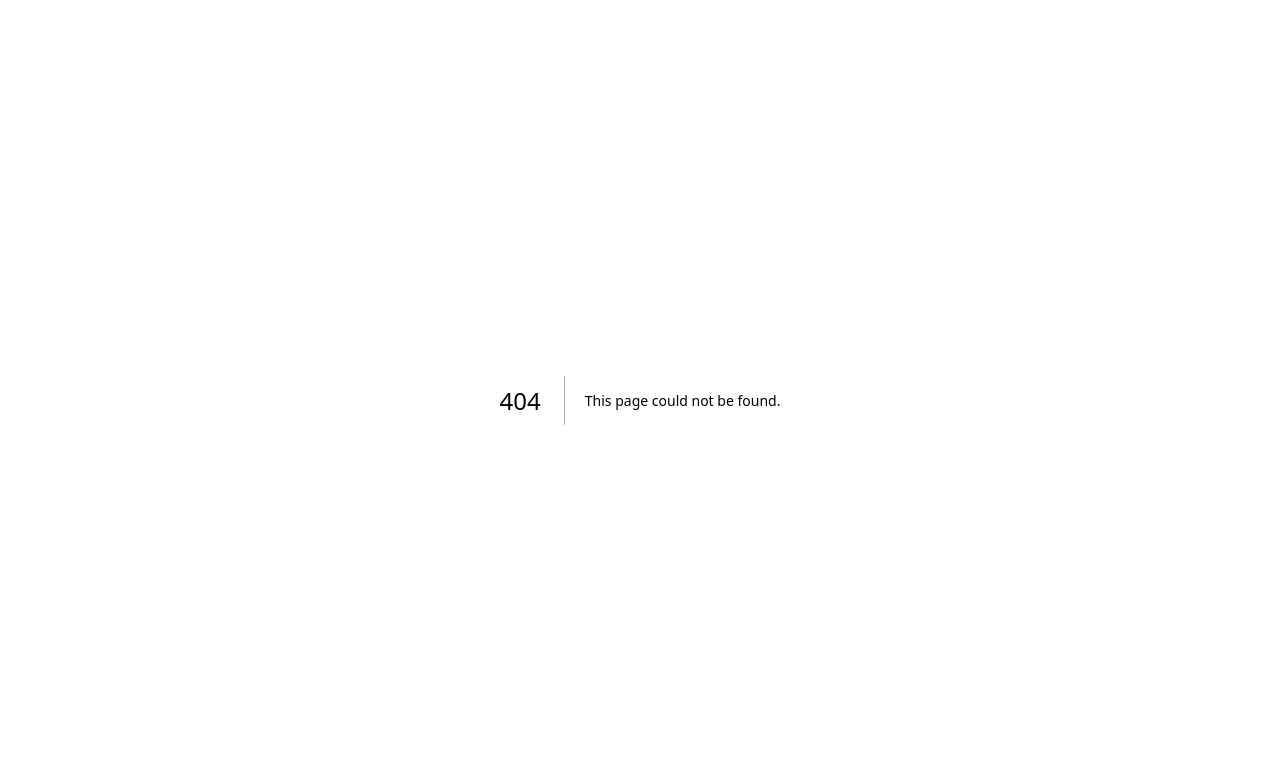
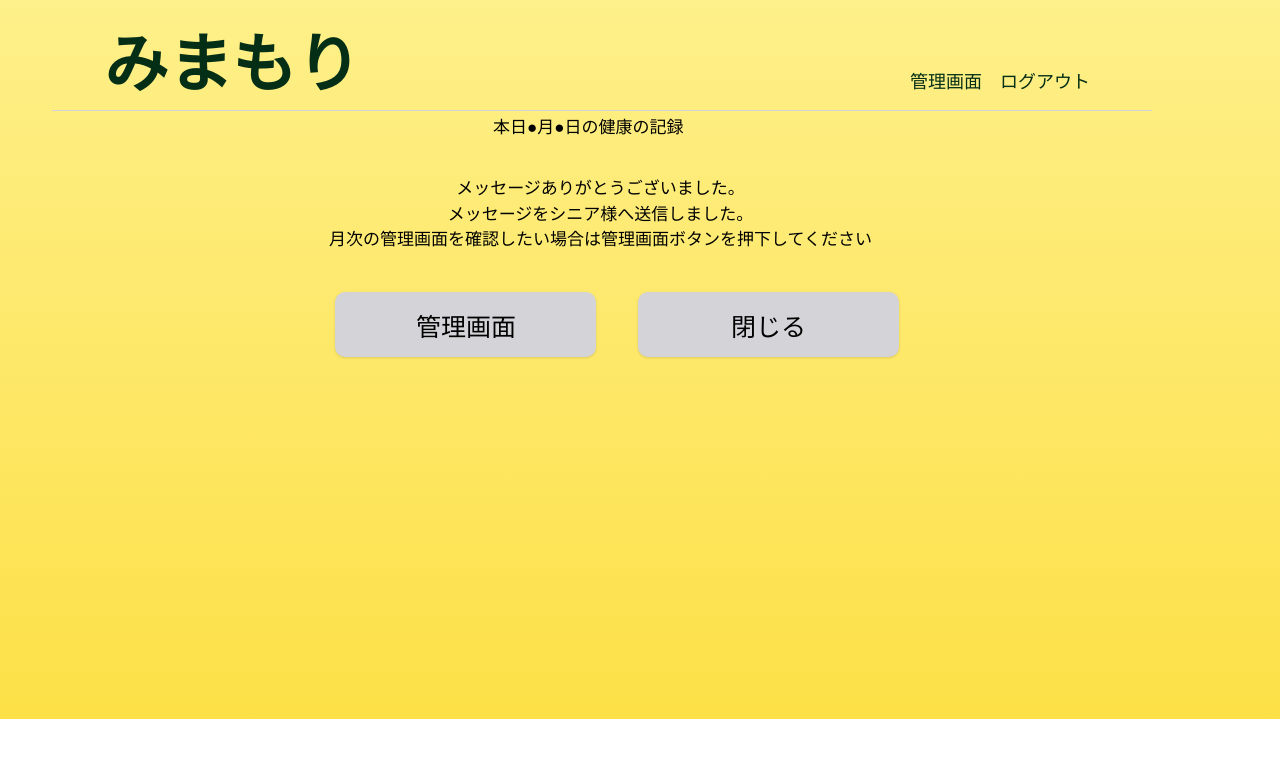
Before and after one commit to ms-engineer-bc-4b/mimamori, a Next.js app in the folder App/app/next/: page /user/user_daily_report_done in a window 1280 px wide. Before the commit this address had no page. Shown: the top 758 px of the page. Built offline with nearby package versions, Linux system fonts and the light colour scheme.

Commit message:
ユーザー側のページ作成
シニアからコピーして作成

```diff
--- /dev/null
+++ b/App/app/next/src/app/user/user_daily_report_cfm/page.tsx
@@ -0,0 +1,65 @@
+import Link from 'next/link';
+// import { getAllTodos } from "@/api";
+// import AddTask from "./components/AddTask";
+// import DailyReport from "./components/TodoList";
+import SeniorReportCmf from '@/app/senior/senior_daily_report_cfm/page';
+
+// シンプルなヘッダーコンポーネント
+const Header = () => {
+  return (
+    <header className="text-center h-[160px] p-2 left-0 top-0 bg-gradient-to-b from-yellow-200 to-yellow-300">
+    {/* ここにヘッダーのコンテンツを追加 */}
+
+    <div className="w-[1400px] h-[703px] relative">
+      <div className="left-[96px] top-[8px] absolute text-green-950 text-[64px] font-bold font-['Zen Maru Gothic']">
+        みまもり
+      </div>
+      <div className="left-[902px] top-[60px] absolute text-green-950 text-lg font-normal font-['Inter']">
+      <Link href="/senior/senior_home">
+        管理画面
+      </Link>
+      </div>
+      <div className="left-[992px] top-[60px] absolute text-green-950 text-lg font-normal font-['Inter']">
+      <Link href="/senior/senior_login">
+        ログアウト
+      </Link>
+      </div>
+      <div className="w-[1100px] h-px left-[44px] top-[102px] absolute bg-zinc-300 rounded-[5px]"></div>
+    </div>
+
+  </header>
+  );
+};
+
+export default function UserReportCmf() {
+  return (
+    <div className="flex flex-col min-h-screen">
+
+      {/* メインコンテンツ */}
+      <main>
+        <SeniorReportCmf/>
+        {/* 上記読み込むときの方法 要確認*/}
+
+              {/* メッセージ入力フォーム */}
+              <input className="input is-large w-[381.82px] h-[52.48px] left-[117.18px] top-0 absolute bg-white border border-black">
+              </input>
+
+              {/* 送信ボタンとその設定 */}
+              <div className="w-[261px] h-[65px] left-[674px] top-[1344px]
+                absolute bg-zinc-300 rounded-[10px] shadow">
+              </div>
+                                  <input className="input is-large w-[381.82px] h-[52.48px] left-[117.18px] top-0 absolute bg-white border border-black">
+                    </input>
+              <div className="left-[780px] top-[1362px]
+                absolute text-black text-[25px] font-normal font-['Inter']">
+                <Link href="/user/user_daily_report_done">
+                メッセージの送信
+                </Link>
+              </div>
+
+      </main>
+
+      {/* フッターの呼び出し */}
+    </div>
+  );
+}
--- /dev/null
+++ b/App/app/next/src/app/user/user_daily_report_done/page.tsx
@@ -0,0 +1,80 @@
+import Link from 'next/link';
+// import { getAllTodos } from "@/api";
+// import AddTask from "./components/AddTask";
+// import DailyReport from "./components/TodoList";
+
+// シンプルなヘッダーコンポーネント
+const Header = () => {
+  return (
+    <header className="text-center p-2 left-0 top-0 bg-gradient-to-b from-yellow-200 to-yellow-300">
+    {/* ここにヘッダーのコンテンツを追加 */}
+
+    <div className="w-[1188px] h-[703px] relative">
+    <div className="left-[96px] top-[8px] absolute text-green-950 text-[64px] font-bold font-['Zen Maru Gothic']">
+      みまもり
+    </div>
+    <div className="left-[902px] top-[60px] absolute text-green-950 text-lg font-normal font-['Inter']">
+    <Link href="/senior/senior_home">
+      管理画面
+    </Link>
+    </div>
+    <div className="left-[992px] top-[60px] absolute text-green-950 text-lg font-normal font-['Inter']">
+    <Link href="/senior/senior_login">
+      ログアウト
+    </Link>
+    </div>
+    <div className="w-[1100px] h-px left-[44px] top-[102px] absolute bg-zinc-300 rounded-[5px]"></div>
+    </div>
+
+  </header>
+
+
+  );
+};
+
+export default function SeniorReportDone() {
+  return (
+    <div className="flex flex-col min-h-screen">
+      {/* ヘッダーの呼び出し */}
+      <Header />
+
+      {/* メインコンテンツ */}
+      <main className="flex-grow flex flex-col items-center p-24">
+        {/* CSS */}
+          {/* 日付表示 */}
+          <div className="w-[206px] h-[26px] left-[493px] top-[115px] absolute
+           text-black text-[17px] font-normal font-['Inter']">
+            {/* 日付取得の関数を後ほど記載 */}
+            本日●月●日の健康の記録
+          </div>
+          {/* お礼文章 */}
+          <div className="w-[999px] h-[116px] left-[101px] top-[176px] absolute text-center
+           text-black text-[17px] font-normal font-['Inter']">
+
+            メッセージありがとうございました。<br/>
+            メッセージをシニア様へ送信しました。<br/>
+            月次の管理画面を確認したい場合は管理画面ボタンを押下してください
+          </div>
+          {/* 管理画面ボタン */}
+          <div className="w-[261px] h-[65px] left-[335px] top-[292px] absolute bg-zinc-300 rounded-[10px] shadow">
+          </div>
+          <div className="left-[416px] top-[309px] absolute text-black text-[25px] font-normal font-['Inter']">
+            <Link href="/user/user_home">
+              管理画面
+            </Link>
+          </div>
+          {/* 閉じる画面ボタン */}
+          <div className="w-[261px] h-[65px] left-[638px] top-[292px] absolute bg-zinc-300 rounded-[10px] shadow">
+          </div>
+          {/* 閉じるときのコードは？ */}
+          <div className="left-[731px] top-[309px] absolute text-black text-[25px] font-normal font-['Inter']">
+            閉じる
+          </div>
+
+
+      </main>
+
+      {/* フッターの呼び出し */}
+    </div>
+  );
+};
--- /dev/null
+++ b/App/app/next/src/app/user/user_top_page/page.tsx
@@ -0,0 +1,70 @@
+import Link from 'next/link';
+
+// シンプルなヘッダーコンポーネント
+const Header = () => {
+  return (
+  <header className= "text-center h-[160px] p-2 left-0 top-0 bg-gradient-to-b from-yellow-200 to-yellow-300">
+    {/* ここにヘッダーのコンテンツを追加 */}
+
+    <div className="w-[1188px] h-[703px] relative">
+    <div className="left-[96px] top-[8px] absolute text-green-950 text-[64px] font-bold font-['Zen Maru Gothic']">
+      みまもり
+    </div>
+    <div className="left-[902px] top-[60px] absolute text-green-950 text-lg font-normal font-['Inter']">
+    <Link href="/senior/senior_home">
+      管理画面
+    </Link>
+    </div>
+    <div className="left-[992px] top-[60px] absolute text-green-950 text-lg font-normal font-['Inter']">
+    <Link href="/senior/senior_login">
+      ログアウト
+    </Link>
+    </div>
+    <div className="w-[1100px] h-px left-[44px] top-[102px] absolute bg-zinc-300 rounded-[5px]"></div>
+    </div>
+
+  </header>
+  );
+};
+
+export default function UserTop() {
+  return (
+    <div className="flex flex-col min-h-screen">
+      {/* ヘッダーの呼び出し */}
+      <Header />
+
+      {/* メインコンテンツ */}
+      <main>
+        {/* 見守り用トップページ*/}
+        <div className="w-[1188px] h-[703px] relative">
+          {/* 背景CSS */}
+            <div className="w-[2600px] h-[2000px] p-2 left-0 top-0 absolute bg-gradient-to-b from-yellow-200 to-yellow-300">
+            </div>
+            {/* 文章 */}
+            <div className="w-[327px] h-[27px] left-[96px] top-[133px] absolute text-black text-[17px] font-normal font-['Inter']">
+              メニューを選んでください
+            </div>
+
+            <div className="w-[476px] h-[196px] left-[356px] top-[253px] absolute bg-blue-700 rounded-[10px]">
+            </div>
+            <div className="w-64 h-[39px] left-[466px] top-[332px] absolute text-white text-[32px] font-normal font-['Inter']">
+              <Link href="/user/user_daily_report_cfm">
+                本日の健康の確認
+              </Link>
+            </div>
+
+            <div className="w-[476px] h-[196px] left-[356px] top-[562px] absolute bg-red-600 rounded-[10px]">
+            </div>
+            <div className="left-[517px] top-[641px] absolute text-white text-[32px] font-normal font-['Inter']">
+              <Link href="/user/user_home">
+                管理画面
+              </Link>
+            </div>
+        </div>
+
+      </main>
+
+      {/* フッターの呼び出し */}
+    </div>
+  );
+}
```
